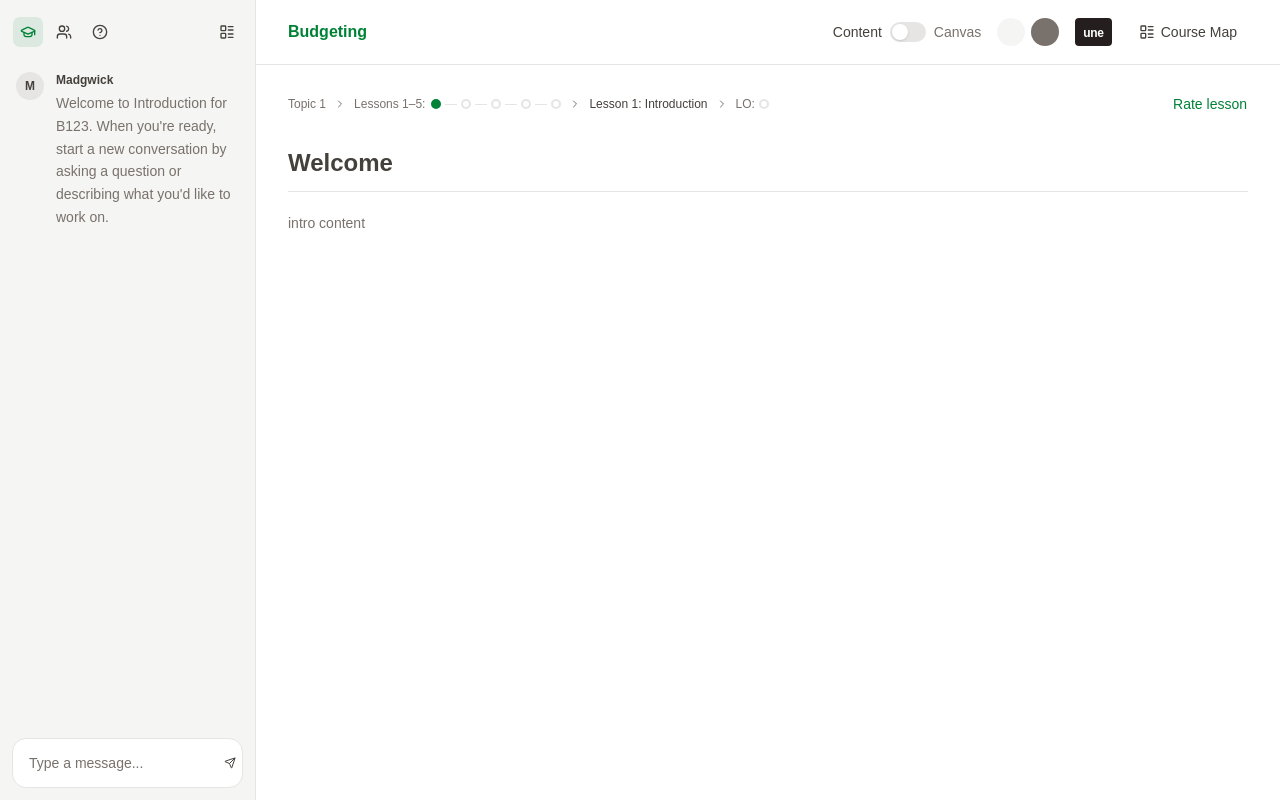
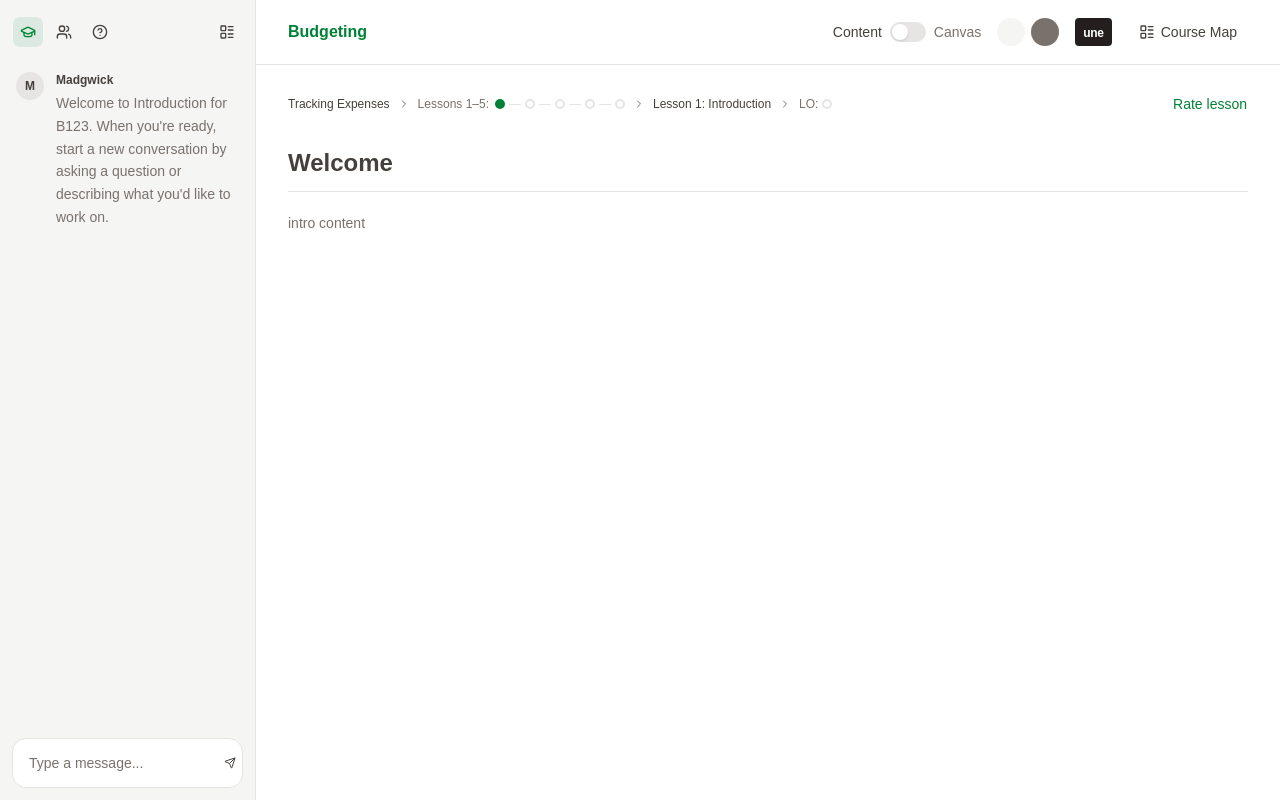
Before and after one commit to Lyfe4/ui-2.0, a React (Vite) app: page / in a window 1280 px wide. Built offline with nearby package versions, Linux system fonts and the light colour scheme.

Commit message:
Replace generic Topic 1 with topic name, style as selected
Uses the same font-medium text-foreground treatment as the current
lesson so both the topic and lesson nodes read as active selections.

https://claude.ai/code/session_01EMqu58zau4YseKmv6Pfi6q

```diff
--- a/src/components/ContentPane.tsx
+++ b/src/components/ContentPane.tsx
@@ -114,7 +114,7 @@ export function ContentPane({
         <div className="px-8 py-7">
           <div className="mb-8 flex items-center gap-2 text-xs text-muted-foreground">
             {/* Topic name */}
-            <span className="shrink-0">Topic 1</span>
+            <span className="shrink-0 font-medium text-foreground">Tracking Expenses</span>
 
             <ChevronRight className="size-3 shrink-0 text-muted-foreground" />
 
```
